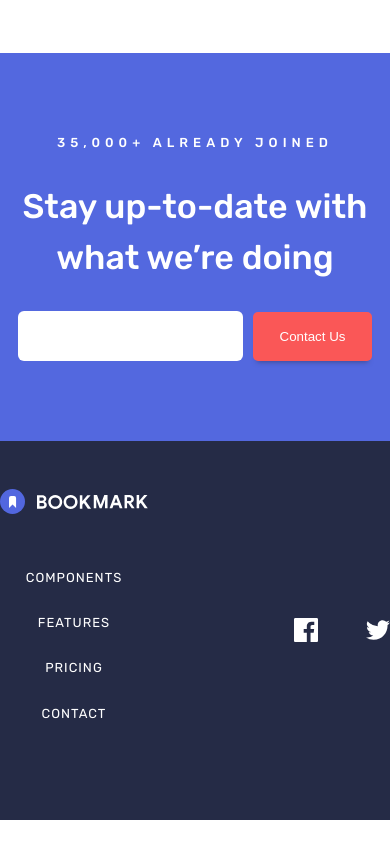
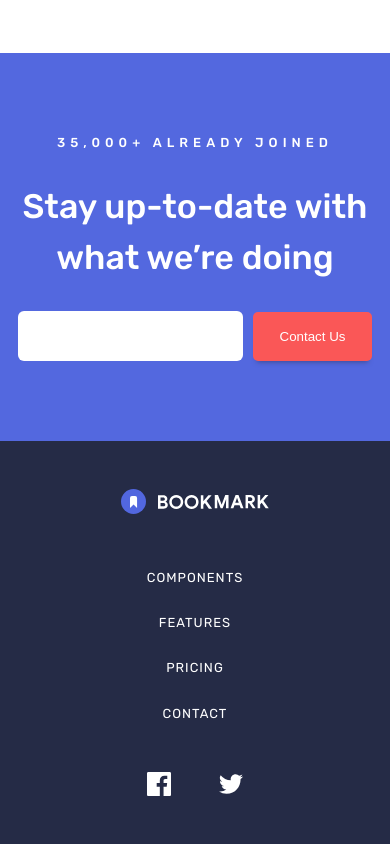
Before and after one commit to SrdjanMilic/Frontend-Mentor---Bookmark-landing-page, a website: page index.html in a window 390 px wide. Shown: the part 4457-5301 px from the top of the page. Before the commit the page ends 5277 px from the top, so only its background shows below. Drawn offline with Linux system fonts and the light colour scheme.

Commit message:
main.css compiled

```diff
--- a/css/main.css
+++ b/css/main.css
@@ -269,7 +269,9 @@ main .accordion {
     padding-right: 20px; }
   .header__container,
   .footer__container {
-    width: 100%; } }
+    width: 100%; }
+  .footer__container {
+    display: block; } }
 
 @media (max-width: 900px) {
   main .hero-block {
```
